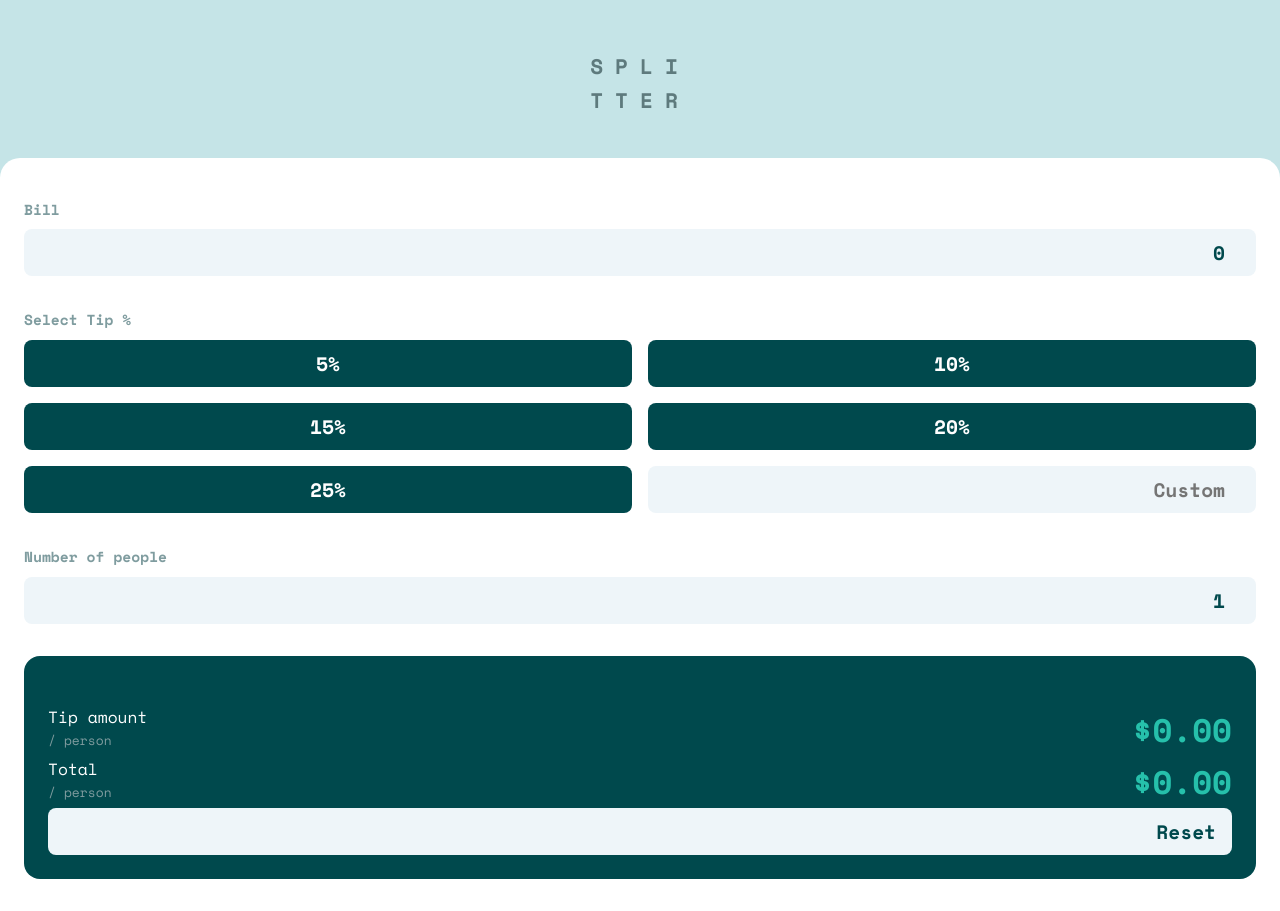
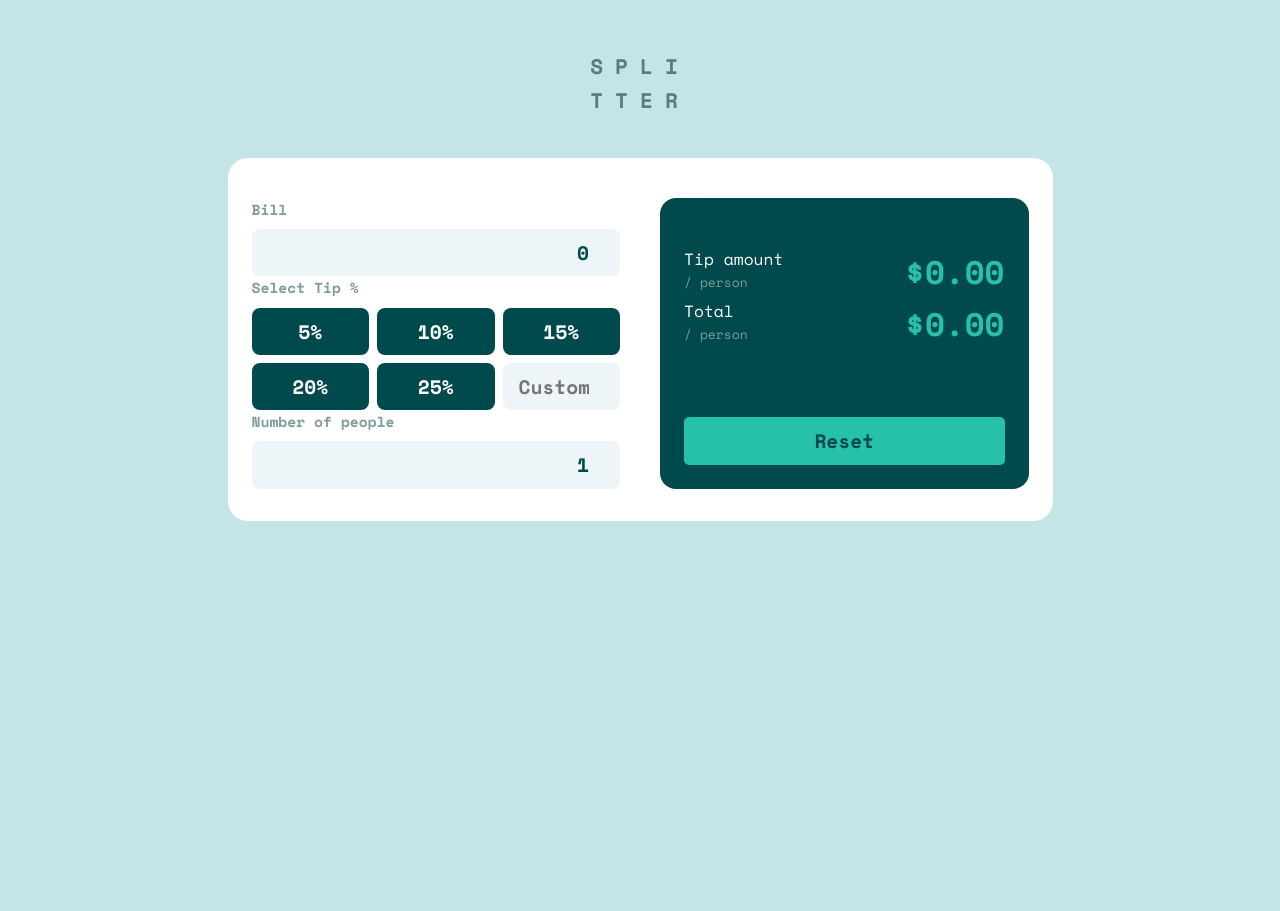
Before and after one commit to rv-rmcgavin/fe-mentor-tip-calculator, a Next.js app: page / in a window 1280 px wide. After the commit the page ends 800 px from the top, so only its background shows below. Built offline with nearby package versions, Linux system fonts and the light colour scheme.

Commit message:
Style for desktop

```diff
--- a/src/components/Calculator/CalculatorStyled.ts
+++ b/src/components/Calculator/CalculatorStyled.ts
@@ -2,14 +2,32 @@ import styled, { css, DefaultTheme } from 'styled-components';
 
 const CalculatorStyled = styled.div`
   ${({ theme }: { theme: DefaultTheme }) => {
-    const { colors } = theme;
+    const { colors, breakpoint } = theme;
     return css`
       background: ${colors.white};
-      border-radius: 20px 20px 0 0;
+      border-radius: 20px;
+      max-width: 375px;
+      margin: 0 auto;
       height: 100%;
       padding: 40px 24px 32px;
+
+      @media ${breakpoint} {
+        display: flex;
+        gap: 40px;
+        max-width: 825px;
+      }
+
+      &> div {
+        @media ${breakpoint} {
+          flex 1 1 calc(50% - 40px);
+        }
+      }
+
       &>div:not(:last-child) {
         margin-bottom: 32px;
+        @media ${breakpoint} {
+          margin-bottom: 0;
+        }
       }
 
       label {
@@ -31,33 +49,6 @@ const CalculatorStyled = styled.div`
         text-align: right;
         width: 100%;
       }
-
-      .output {
-        background-color: ${colors.neutral['900']};
-        border-radius: 16px;
-        padding: 48px 24px 24px;
-      }
-
-      .line-item {
-        display: flex;
-        justify-content: space-between;
-      }
-
-      .label {
-        color: ${colors.white};
-        font-size: 1.25rem;
-      }
-
-      .per {
-        color: ${colors.neutral['500']};
-        font-size: 1rem;
-      }
-
-      .amount {
-        color: ${colors.primary};
-        font-size: 2.5rem;
-        font-weight: 700;
-      }
     `;
   }}
 `;
--- a/src/components/Calculator/index.tsx
+++ b/src/components/Calculator/index.tsx
@@ -29,6 +29,7 @@ const Calculator = () => {
 
   return (
     <CalculatorStyled>
+      <div>
         <Bill bill={bill} setBill={setBill} />
         <TipPercent
           setCustomPercent={setCustomPercent}
@@ -37,6 +38,7 @@ const Calculator = () => {
           customPercent={customPercent}
         />
         <People numOfPeople={numOfPeople} setNumOfPeople={setNumOfPeople} />
+      </div>
       <Display
         bill={bill}
         activePercentIndex={activePercentIndex}
--- a/src/components/Display/DisplayStyled.ts
+++ b/src/components/Display/DisplayStyled.ts
@@ -2,12 +2,17 @@ import styled, { css, DefaultTheme } from 'styled-components';
 
 const DisplayStyled = styled.div`
 ${({ theme }: { theme: DefaultTheme }) => {
-    const { colors } = theme;
+    const { colors, breakpoint } = theme;
 
     return css`
       background-color: ${colors.neutral['900']};
       border-radius: 16px;
       padding: 48px 24px 24px;
+
+      @media ${breakpoint} {
+        display: flex;
+        flex-direction: column;
+      }
 
       .line-item {
         display: flex;
@@ -18,14 +23,23 @@ ${({ theme }: { theme: DefaultTheme }) => {
         color: ${colors.white};
         font-size: 1.25rem;
       }
+
       .per {
         color: ${colors.neutral['500']};
         font-size: 1rem;
       }
+
       .amount {
         color: ${colors.primary};
         font-size: 2.5rem;
         font-weight: 700;
+      }
+
+      .reset {
+        background: ${colors.primary};
+        border-radius: 5px;
+        margin-top: auto;
+        text-align: center;
       }
     `;
   }}
--- a/src/components/Display/index.tsx
+++ b/src/components/Display/index.tsx
@@ -18,7 +18,7 @@ const Display = (
           <div className="amount">${item.amount}</div>
         </div>
       ))}
-      <input type="button" value="Reset" onClick={handleReset} />
+      <input className="reset" type="button" value="Reset" onClick={handleReset} />
     </DisplayStyled>
   )
 };
--- a/src/components/TipPercent/TipPercentStyled.ts
+++ b/src/components/TipPercent/TipPercentStyled.ts
@@ -2,15 +2,22 @@ import styled, { css, DefaultTheme } from 'styled-components';
 
 const TipPercentStyled = styled.div`
 ${({ theme }: { theme: DefaultTheme }) => {
-    const { colors } = theme;
+    const { colors, breakpoint } = theme;
     return css`
       .button-container {
         display: flex;
         flex-wrap: wrap;
         gap: 16px;
 
+        @media ${breakpoint} {
+          gap: 8px;
+        }
+
         input {
           flex: 1 0 calc(50% - 16px);
+          @media ${breakpoint} {
+            flex: 1 0 calc(33% - 8px);
+          }
         }
       }
 
```
Also changed, not shown: 1 other file (tests, documents, lock files or other folders). Lines whose indentation alone changed are shown as unchanged.
